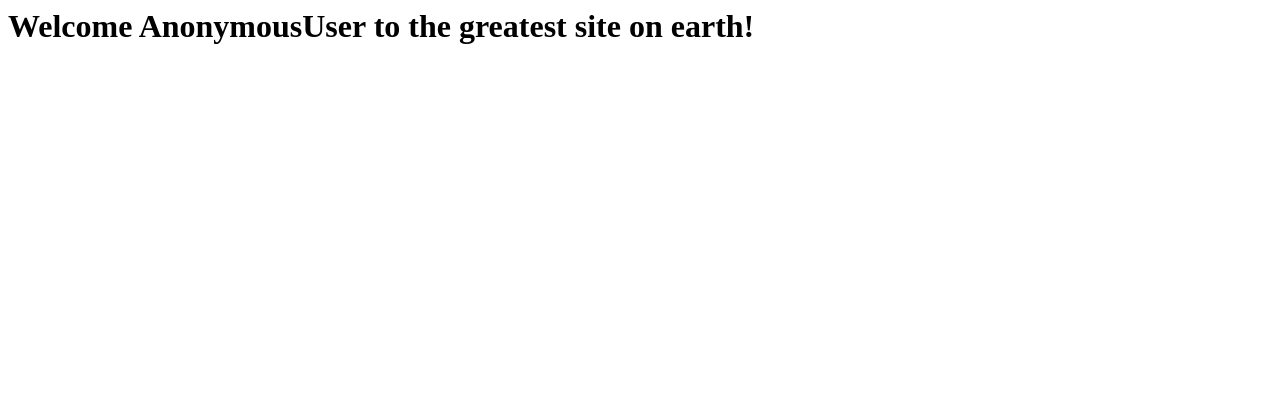
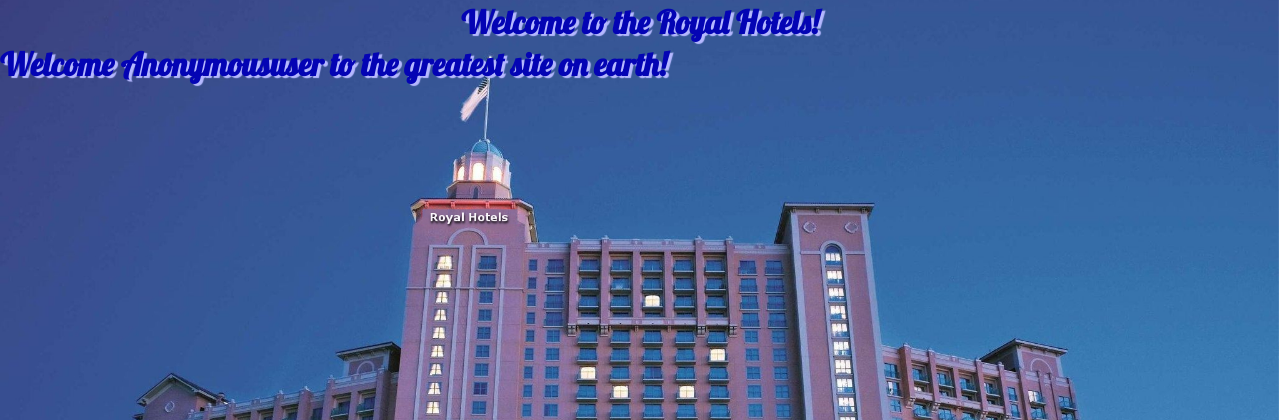
Before and after one commit to mhaldeman8875/Python, a Django app: page / in a window 1280 px wide. Shown: the top 420 px of the page. Run offline with Django 3.2, Linux system fonts and the light colour scheme.

Commit message:
use template tags to link home to base

```diff
--- /dev/null
+++ b/Projects/techproject/src/mainapp/templates/base.html
@@ -0,0 +1,23 @@
+{% load static from staticfiles %}
+<!DOCTYPE html>
+<html lang="en" class="bg_img">
+	<head>
+	    <meta charset="UTF-8">
+		<title>{% block title%}{% endblock %}</title>
+		<meta name="viewport" content="width=device-width, initial-scale=1">
+		<link href="https://fonts.googleapis.com/css?family=Roboto" rel="stylesheet">
+		<link href="//fonts.googleapis.com/css?family=Lobster&subset=latin,latin-ext" rel="stylesheet" type="text/css">
+		<link rel="stylesheet" type="text/css" href="{% static 'css/layout.css' %}">
+	</head>
+    <body>
+        <div class="page_container">
+            <!-- {% include "navbar.html" %} -->
+            <header class="header-title">
+                <h1>{% block header %}{% endblock %}</h1>
+		    </header>
+            {% block content %}{% endblock %}
+        </div>
+
+        <!-- {% include "footer.html" %} -->
+    </body>
+</html>
--- a/Projects/techproject/src/mainapp/templates/home.html
+++ b/Projects/techproject/src/mainapp/templates/home.html
@@ -1,11 +1,12 @@
+{% extends 'base.html' %}
 
-<html>
-<head>
-  <title>Welcome</title>
-</head>
-<body>
 
-  <h1>Welcome {{ user }} to the greatest site on earth!</h1>
+{% block title %}Royal Hotels{% endblock title %}
 
-</body>
-</html>
+{% block header %}Welcome to the Royal Hotels!{% endblock header %}
+
+<!-- uses context variables -->
+
+{% block content %}
+<h1>Welcome {{ user | title }} to the greatest site on earth!</h1>
+{% endblock content %}
```
Also changed, not shown: Projects/techproject/src/mainapp/db.sqlite3, Projects/techproject/src/mainapp/products/migrations/0008_auto_20190329_1442.py (added), Projects/techproject/src/mainapp/products/migrations/0009_auto_20190329_1445.py (added).
